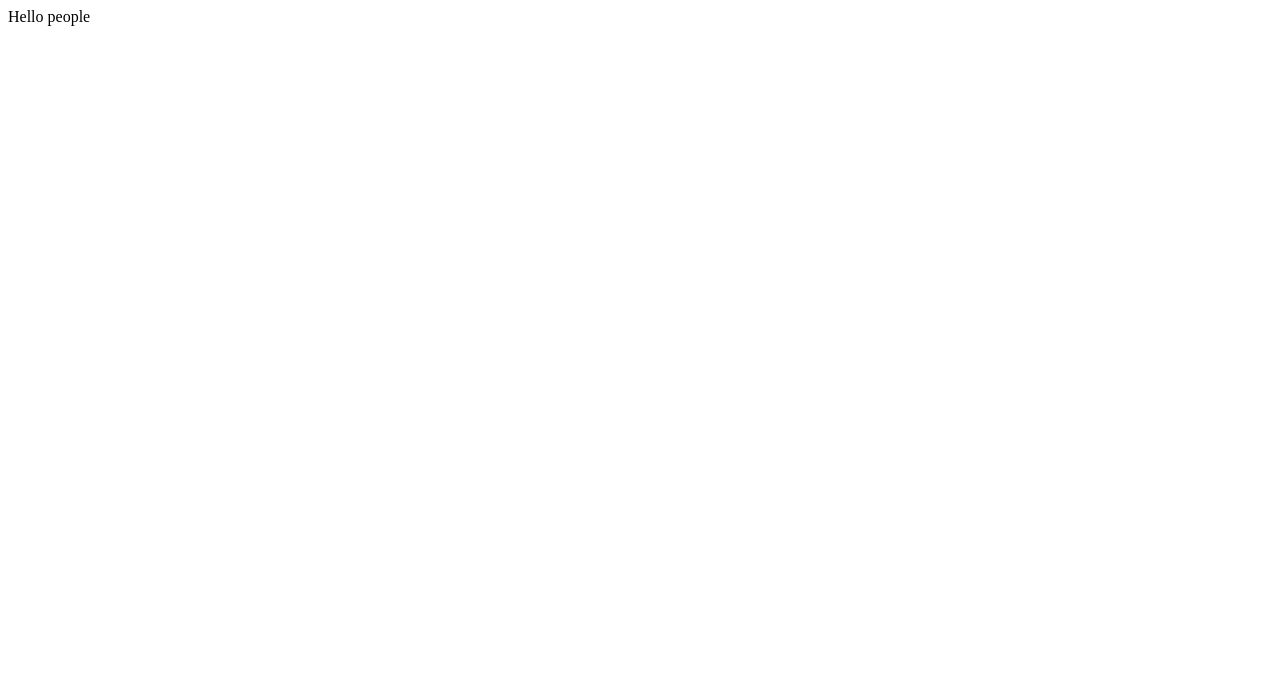
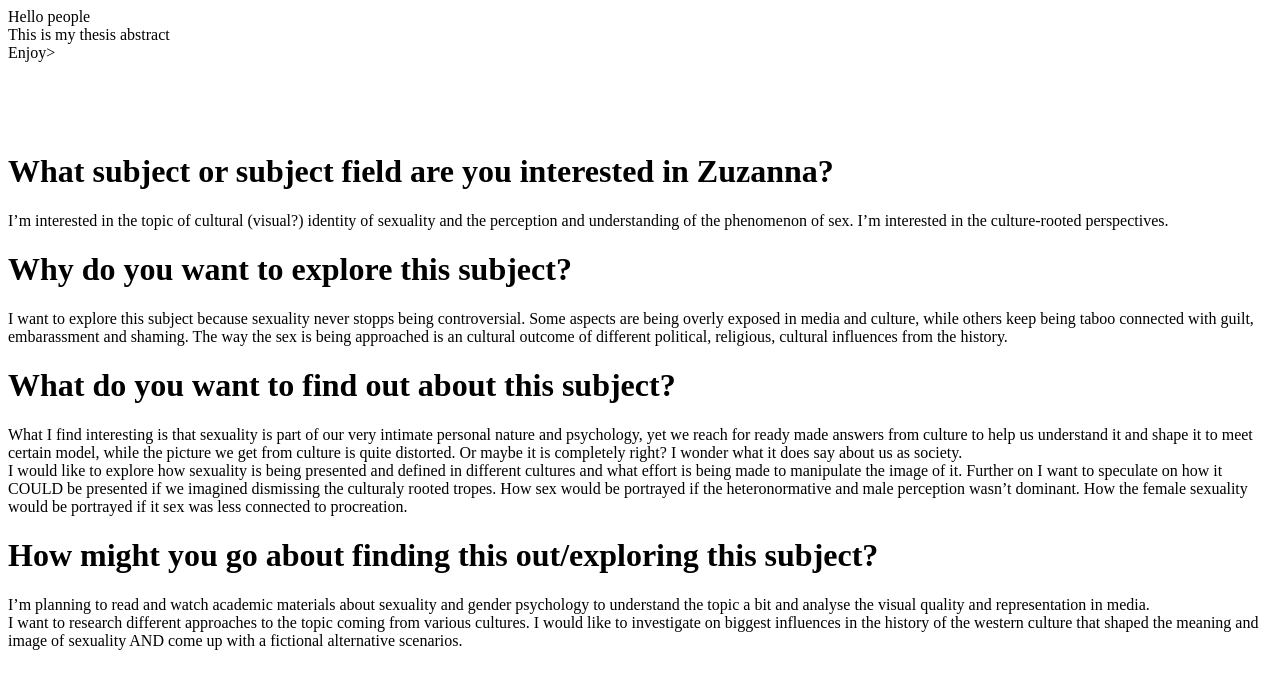
Before and after one commit to kabk/go-theses-18-zuzanna-loch, a plain HTML site: page index.html in a window 1280 px wide. Drawn offline with Linux system fonts and the light colour scheme.

Commit message:
Update again

```diff
--- a/index.html
+++ b/index.html
@@ -3,6 +3,33 @@
 		<title>Hello people</title>
 	</head>
 	<body>
-		<p>Hello people</p>
+		<p>
+			Hello people<br>This is my thesis abstract<br>Enjoy>
+		</p><br><br><br>
+		<h1>
+			What subject or subject field are you interested in Zuzanna?
+		</h1>
+		<p>
+			I’m interested in the topic of cultural (visual?) identity of sexuality and the perception and understanding of the phenomenon of sex. I’m interested in the culture-rooted perspectives.
+		</p>
+		<h1>
+			Why do you want to explore this subject?
+		</h1>
+		<p>
+			I want to explore this subject because sexuality never stopps being controversial. Some aspects are being overly exposed in media and culture, while others keep being taboo connected with guilt, embarassment and shaming. The way the sex is being approached is an cultural outcome of different political, religious, cultural influences from the history.
+		</p>
+		<h1>
+			What do you want to find out about this subject?
+		</h1>
+		<p>
+			What I find interesting is that sexuality is part of our very intimate personal nature and psychology, yet we reach for ready made answers from culture to help us understand it and shape it to meet certain model, while the picture we get from culture is quite distorted. Or maybe it is completely right? I wonder what it does say about us as society.
+			<br>I would like to explore how sexuality is being presented and defined in different cultures and what effort is being made to manipulate the image of it. Further on I want to speculate on how it COULD be presented if we imagined dismissing the culturaly rooted tropes. How sex would be portrayed if the heteronormative and male perception wasn’t dominant. How the female sexuality would be portrayed if it sex was less connected to procreation.
+		</p>
+
+		<h1>
+			How might you go about finding this out/exploring this subject?
+		</h1>
+		<p>I’m planning to read and watch academic materials about sexuality and gender psychology to understand the topic a bit and analyse the visual quality and representation in media.<br>
+		I want to research different approaches to the topic coming from various cultures. I would like to investigate on biggest influences in the history of the western culture that shaped the meaning and image of sexuality AND come up with a fictional alternative scenarios.<p>
 	</body>
 </html>
```
